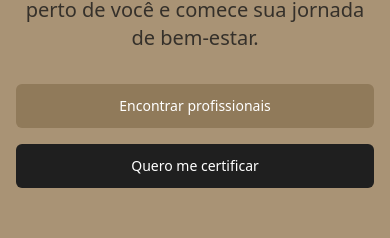
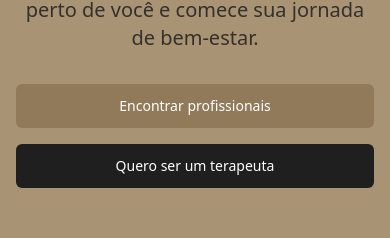
Before and after one commit to guiz01/bftecnicos, a React (Vite) app: page / in a window 390 px wide. Shown: the part 3641-3879 px from the top of the page. Built offline with nearby package versions, Linux system fonts and the light colour scheme; no server answers; the database is empty.

Commit message:
[dyad] Atualizei o texto dos botões "Quero me certificar" para "Quero ser um terapeuta" e adicionei o redirecionamento para uma nova guia em todas as páginas relevantes. - wrote 5 file(s)

```diff
--- a/src/components/Header.tsx
+++ b/src/components/Header.tsx
@@ -50,7 +50,7 @@ const Header = ({ onScrollToTecnicos }: HeaderProps) => {
           </div>
           <div className="hidden md:flex items-center space-x-4">
             <Button onClick={handleScrollToTecnicos}>Encontrar profissionais</Button>
-            <Button variant="outline" onClick={() => navigate('/certificacao')}>Quero me certificar</Button>
+            <Button variant="outline" onClick={() => window.open('https://fredyvinagre.com/comprar-equipamento/', '_blank')}>Quero ser um terapeuta</Button>
             <Button variant="outline" onClick={() => navigate('/fredy-vinagre')}>
               Quem é Fredy Vinagre
             </Button>
--- a/src/components/mobile-menu.tsx
+++ b/src/components/mobile-menu.tsx
@@ -14,7 +14,7 @@ const MobileMenu = ({ onNavigate, onScrollToTecnicos }: MobileMenuProps) => {
 
   const menuItems = [
     { label: "Encontrar profissionais", action: onScrollToTecnicos },
-    { label: "Quero me certificar", action: () => onNavigate('/certificacao') },
+    { label: "Quero ser um terapeuta", action: () => window.open('https://fredyvinagre.com/comprar-equipamento/', '_blank') },
     { label: "Quem é Fredy Vinagre", action: () => onNavigate('/fredy-vinagre') },
   ];
 
--- a/src/pages/FredyVinagre.tsx
+++ b/src/pages/FredyVinagre.tsx
@@ -636,8 +636,13 @@ const FredyVinagre = () => {
             <Button size="lg" variant="secondary" onClick={handleScrollToTecnicos}>
               Encontrar profissionais
             </Button>
-            <Button size="lg" className="border-white text-white hover:bg-white hover:text-primary" style={{ backgroundColor: 'hsl(0deg 0% 12.16%)' }}>
-              Quero me certificar
+            <Button
+              size="lg"
+              className="border-white text-white hover:bg-white hover:text-primary"
+              style={{ backgroundColor: 'hsl(0deg 0% 12.16%)' }}
+              onClick={() => window.open('https://fredyvinagre.com/comprar-equipamento/', '_blank')}
+            >
+              Quero ser um terapeuta
             </Button>
           </div>
         </div>
--- a/src/pages/Index.tsx
+++ b/src/pages/Index.tsx
@@ -392,8 +392,13 @@ const Index = () => {
             <Button size="lg" variant="secondary" onClick={scrollToTecnicos}>
               Encontrar profissionais
             </Button>
-            <Button size="lg" className="border-white text-white hover:bg-white hover:text-primary" style={{ backgroundColor: 'hsl(0deg 0% 12.16%)' }}>
-              Quero me certificar
+            <Button
+              size="lg"
+              className="border-white text-white hover:bg-white hover:text-primary"
+              style={{ backgroundColor: 'hsl(0deg 0% 12.16%)' }}
+              onClick={() => window.open('https://fredyvinagre.com/comprar-equipamento/', '_blank')}
+            >
+              Quero ser um terapeuta
             </Button>
           </div>
         </div>
--- a/src/pages/NotFound.tsx
+++ b/src/pages/NotFound.tsx
@@ -301,6 +301,31 @@ const NotFound = () => {
         </div>
       </section>
 
+      {/* CTA Section */}
+      <section className="py-20 px-4 bg-primary">
+        <div className="max-w-4xl mx-auto text-center">
+          <h2 className="text-4xl font-bold text-primary-foreground mb-4">
+            Pronto para transformar sua vida?
+          </h2>
+          <p className="text-xl text-primary-foreground/80 mb-8">
+            Encontre um profissional certificado perto de você e comece sua jornada de bem-estar.
+          </p>
+          <div className="flex flex-col sm:flex-row gap-4 justify-center">
+            <Button size="lg" variant="secondary" onClick={handleScrollToTecnicos}>
+              Encontrar profissionais
+            </Button>
+            <Button
+              size="lg"
+              className="border-white text-white hover:bg-white hover:text-primary"
+              style={{ backgroundColor: 'hsl(0deg 0% 12.16%)' }}
+              onClick={() => window.open('https://fredyvinagre.com/comprar-equipamento/', '_blank')}
+            >
+              Quero ser um terapeuta
+            </Button>
+          </div>
+        </div>
+      </section>
+
       {/* Footer */}
       <Footer />
     </div>
```
